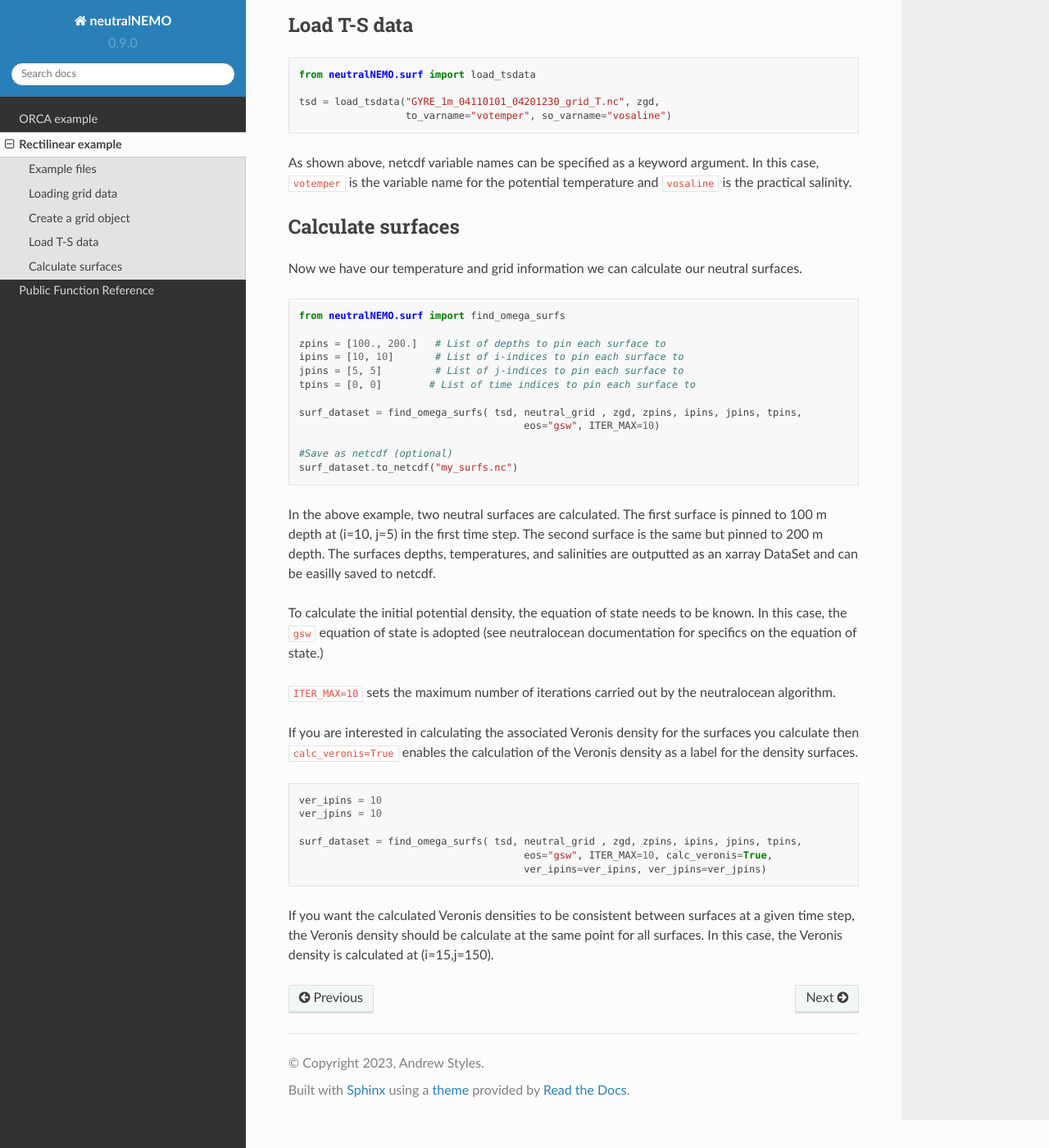
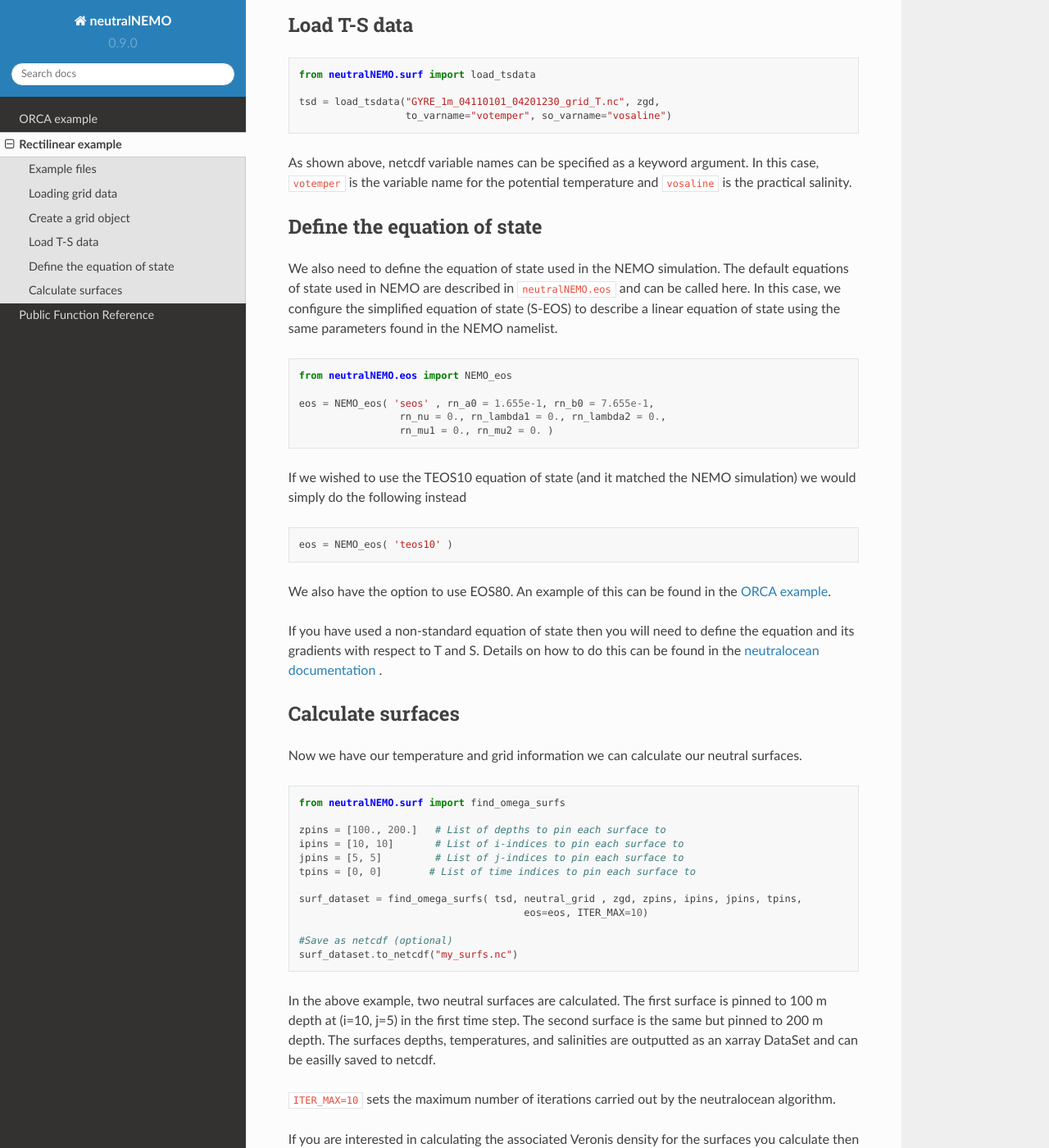
Before and after one commit to afstyles/neutralNEMO, a Sphinx documentation site: the page built from docs/source/rectexample.rst, in a window 1280 px wide and 1400 px high, scrolled down 1897 px. Shown: the whole window at 82% size. Built offline with Sphinx 7.4.7 and the Read the Docs theme 2.0.0, drawn with Linux system fonts in a browser that asks for light colours.

Commit message:
Updated documents for eos update

```diff
--- a/docs/source/index.rst
+++ b/docs/source/index.rst
@@ -17,7 +17,7 @@
 
    This project is under active development.
 
-   neutralNEMO is at an early stage of development and I am keen to here how others get on with the
+   I am keen to here how others get on with the
    library when they use it on their model runs. If it works well for you, please spread the word and
    let me know as it will make my day! If you do encounter any problems, please contact me or raise
    an issue on GitHub, I will try to help in any way I can.
--- a/docs/source/rectexample.rst
+++ b/docs/source/rectexample.rst
@@ -90,6 +90,35 @@ Load T-S data
 As shown above, netcdf variable names can be specified as a keyword argument. In this case, ``votemper`` is the variable name
 for the potential temperature and ``vosaline`` is the practical salinity.
 
+Define the equation of state
+--------------
+
+We also need to define the equation of state used in the NEMO simulation. The default equations
+of state used in NEMO are described in ``neutralNEMO.eos`` and can be called here. In this case, we
+configure the simplified equation of state (S-EOS) to describe a linear equation of state using the
+same parameters found in the NEMO namelist.
+
+.. code-block:: Python
+
+   from neutralNEMO.eos import NEMO_eos
+
+   eos = NEMO_eos( 'seos' , rn_a0 = 1.655e-1, rn_b0 = 7.655e-1,
+                    rn_nu = 0., rn_lambda1 = 0., rn_lambda2 = 0.,
+                    rn_mu1 = 0., rn_mu2 = 0. )
+
+If we wished to use the TEOS10 equation of state (and it matched the NEMO simulation) we would simply
+do the following instead
+
+.. code-block:: Python
+
+   eos = NEMO_eos( 'teos10' )
+
+We also have the option to use EOS80. An example of this
+can be found in the :doc:`orcaexample`.
+
+If you have used a non-standard equation of state then you will need to define the equation and its gradients
+with respect to T and S. Details on how to do this can be found in the `neutralocean documentation <https://neutralocean.readthedocs.io/en/latest/internals.html#equation-of-state>`_ .
+
 Calculate surfaces
 --------------
 
@@ -105,7 +134,7 @@ Now we have our temperature and grid information we can calculate our neutral su
    tpins = [0, 0]        # List of time indices to pin each surface to
 
    surf_dataset = find_omega_surfs( tsd, neutral_grid , zgd, zpins, ipins, jpins, tpins,
-                                         eos="gsw", ITER_MAX=10)
+                                         eos=eos, ITER_MAX=10)
 
    #Save as netcdf (optional)
    surf_dataset.to_netcdf("my_surfs.nc")
@@ -113,9 +142,6 @@ Now we have our temperature and grid information we can calculate our neutral su
 In the above example, two neutral surfaces are calculated. The first surface is pinned to 100 m depth at (i=10,
 j=5) in the first time step. The second surface is the same but pinned to 200 m depth. The surfaces depths,
 temperatures, and salinities are outputted as an xarray DataSet and can be easilly saved to netcdf.
-
-To calculate the initial potential density, the equation of state needs to be known. In this case, the ``gsw``
-equation of state is adopted (see neutralocean documentation for specifics on the equation of state.)
 
 ``ITER_MAX=10`` sets the maximum number of iterations carried out by the neutralocean algorithm.
 
@@ -128,7 +154,7 @@ enables the calculation of the Veronis density as a label for the density surfac
    ver_jpins = 10
 
    surf_dataset = find_omega_surfs( tsd, neutral_grid , zgd, zpins, ipins, jpins, tpins,
-                                         eos="gsw", ITER_MAX=10, calc_veronis=True,
+                                         eos=eos, ITER_MAX=10, calc_veronis=True,
                                          ver_ipins=ver_ipins, ver_jpins=ver_jpins)
 
 If you want the calculated Veronis densities to be consistent between surfaces at a given time step, the Veronis density should be
```
Also changed, not shown: docs/source/orcaexample.rst (+30 -5 lines).
